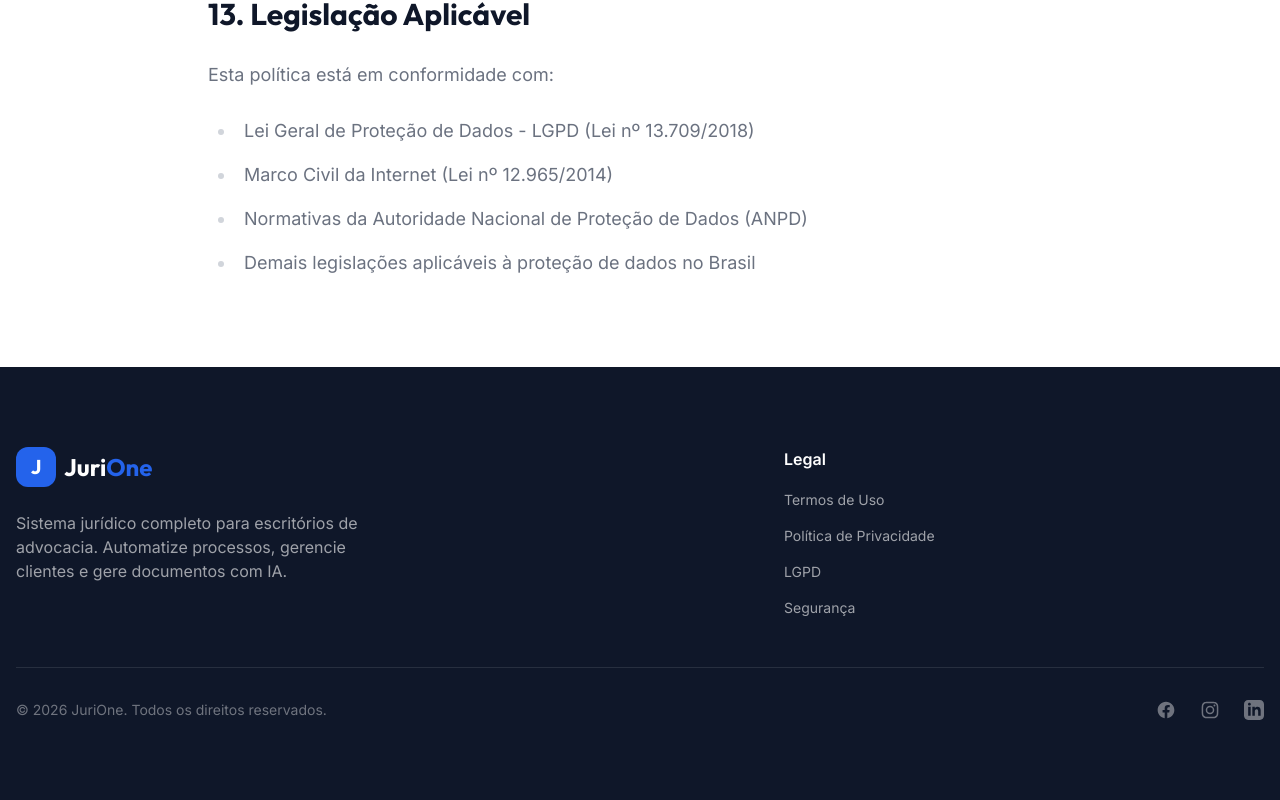
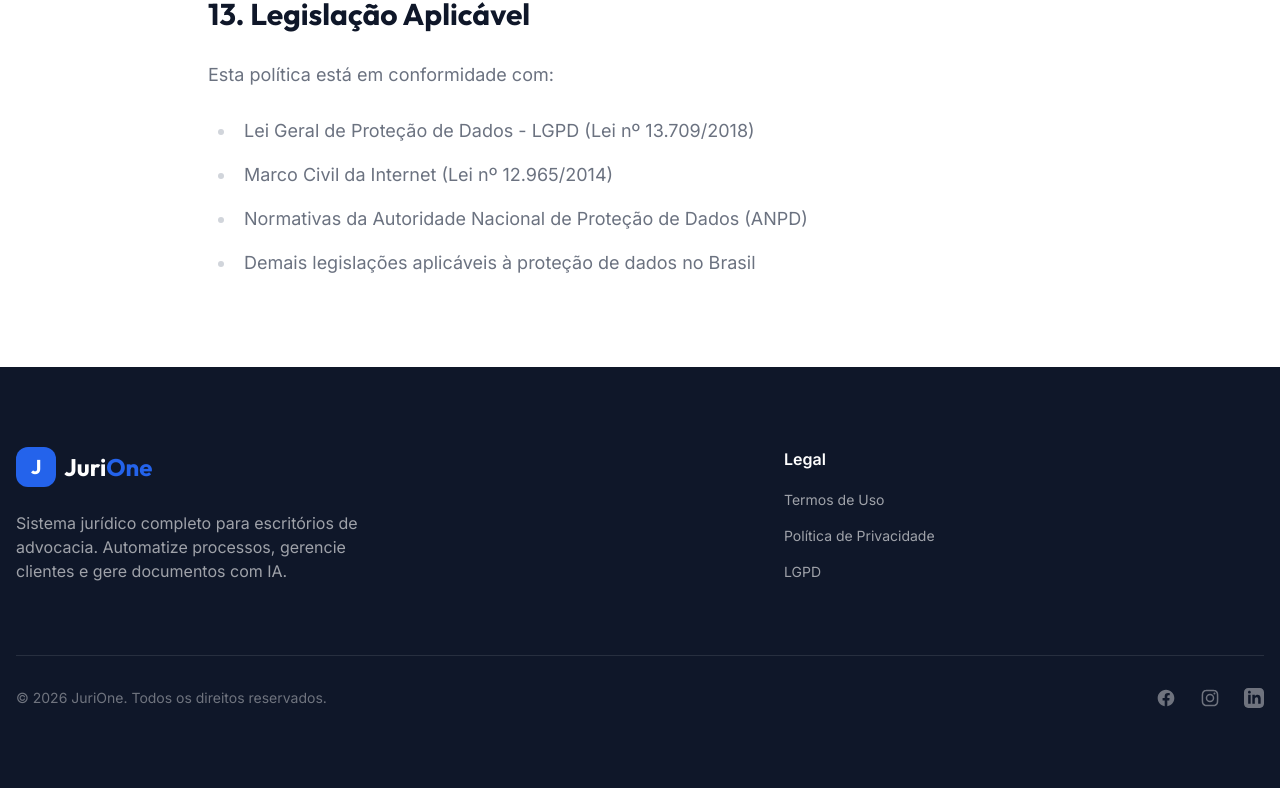
Before and after one commit to Rafaaquino/jurione-site, a React (Vite) app: page /lgpd in a window 1280 px wide. Shown: the part 7201-8001 px from the top of the page. Built offline with nearby package versions, Linux system fonts and the light colour scheme; the HTML template or start-up script is replaced by a standard one.

Commit message:
fix: remove segurança page

```diff
--- a/src/components/landing/Footer.tsx
+++ b/src/components/landing/Footer.tsx
@@ -19,7 +19,6 @@ const footerLinks = {
     { label: "Termos de Uso", href: "/termos-uso" },
     { label: "Política de Privacidade", href: "/politica-privacidade" },
     { label: "LGPD", href: "/lgpd" },
-    { label: "Segurança", href: "#" },
   ],
 };
 
```
